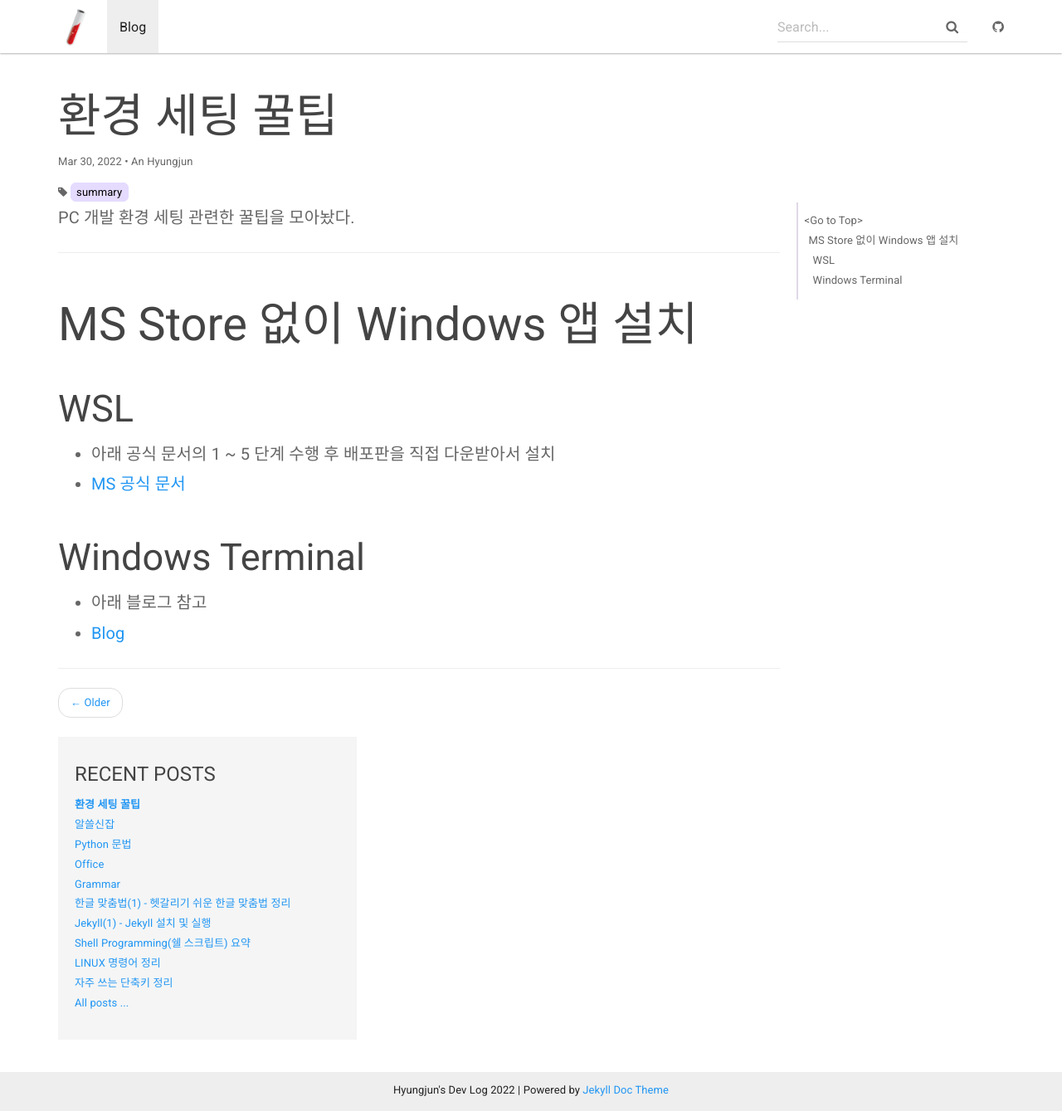
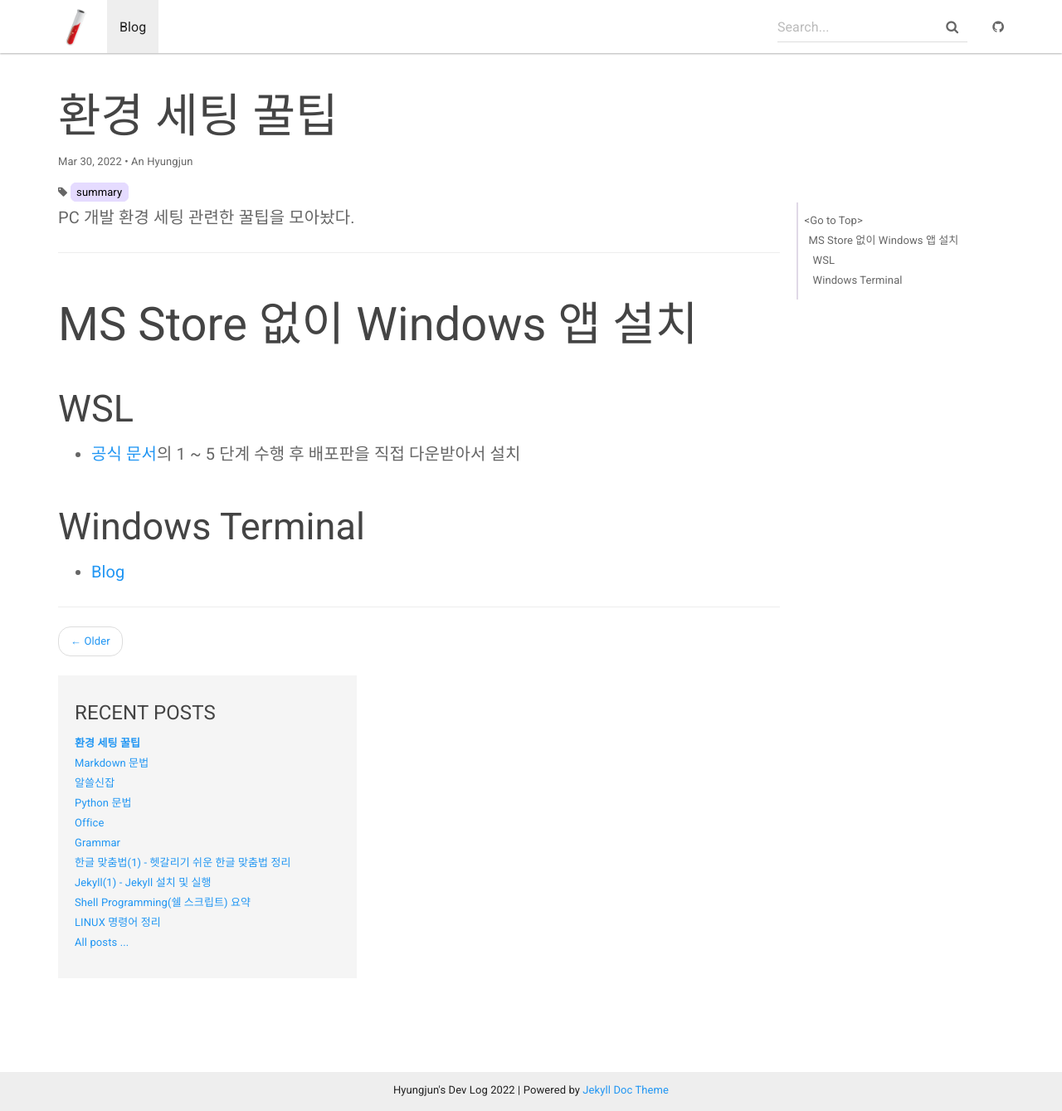
Before and after one commit to HyungjunAn/HyungjunAn.github.io, a Jekyll site: the page built from _posts/cs/2022-03-30-setting_tips.md, in a window 1280 px wide and 1339 px high. Shown: the whole window at 83% size. Built offline with Jekyll 4.4.1, drawn with Linux system fonts in a browser that asks for light colours.

Commit message:
add post: markdown / update post: setting

```diff
--- a/_posts/cs/2022-03-30-setting_tips.md
+++ b/_posts/cs/2022-03-30-setting_tips.md
@@ -13,9 +13,9 @@
 # MS Store 없이 Windows 앱 설치
 
 ## WSL
-- 아래 공식 문서의 1 ~ 5 단계 수행 후 배포판을 직접 다운받아서 설치
-- [MS 공식 문서](https://docs.microsoft.com/ko-kr/windows/wsl/install-manual)
+- [공식 문서] [1]의 1 ~ 5 단계 수행 후 배포판을 직접 다운받아서 설치
+
+[1]: https://docs.microsoft.com/ko-kr/windows/wsl/install-manual
 
 ## Windows Terminal
-- 아래 블로그 참고
 - [Blog](https://hackmd.io/@ss14/windows-terminal#)
```
Also changed, not shown: _posts/cs/2022-03-30-markdown.md (added, +44 -0 lines).
